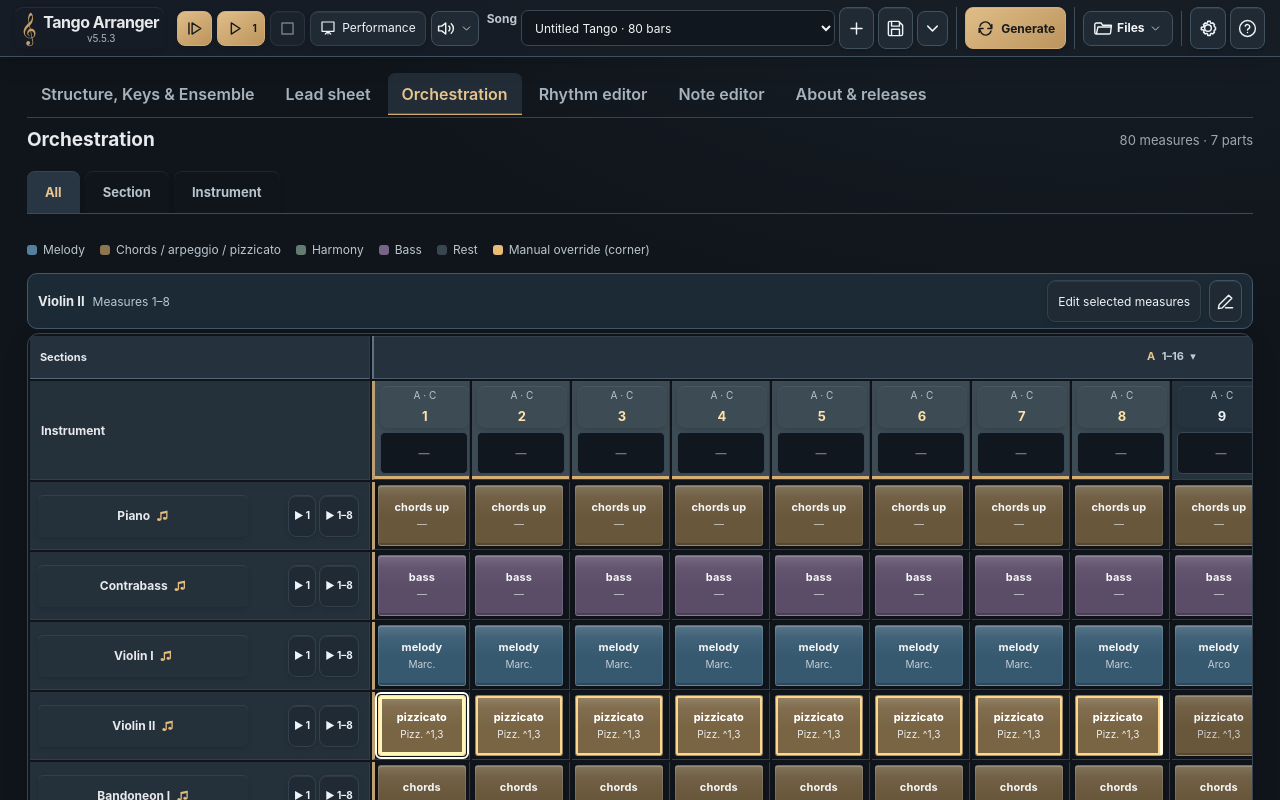
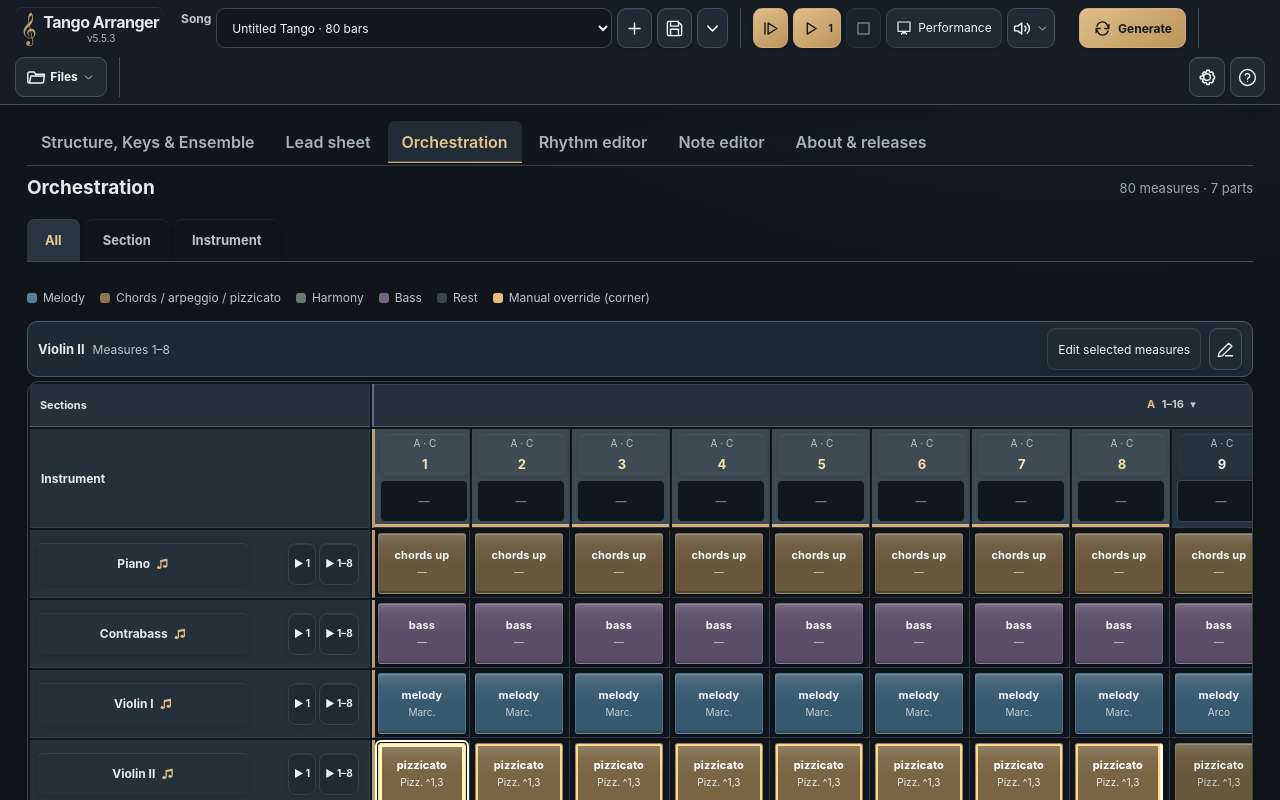
Before and after one commit to niwrA/tango-arranger, a Vue app: page / in a window 1280 px wide. Shown: the top 800 px of the page. Built offline with nearby package versions, Linux system fonts and the light colour scheme.

Commit message:
Normalize toolbar control heights and group alignment across desktop and mobile

```diff
--- a/src/style.css
+++ b/src/style.css
@@ -1223,3 +1223,47 @@ label{line-height:1.35}
   .song-map-scroll .song-map .sticky-instrument,
   .song-map-scroll .song-map tbody th.sticky-instrument{width:340px;min-width:340px;max-width:340px}
 }
+
+
+/* Desktop toolbar: one control height, aligned groups, predictable spacing. */
+@media(min-width:1121px){
+  .app-topbar{
+    display:flex;
+    justify-content:flex-start;
+    align-items:center;
+    column-gap:12px;
+    row-gap:8px;
+    min-height:64px;
+  }
+  .app-topbar .topbar-song{order:1;flex:0 1 560px;max-width:560px;margin-right:0}
+  .app-topbar .topbar-playback{order:2}
+  .app-topbar .topbar-arrange{order:3}
+  .app-topbar .topbar-files{order:4}
+  .app-topbar .topbar-options{order:5;margin-left:auto}
+}
+.app-topbar .topbar-group{align-items:center;gap:5px;padding-right:12px}
+.app-topbar .topbar-group:last-child{padding-right:0}
+.app-topbar .topbar-group button,
+.app-topbar .topbar-group .icon-action,
+.app-topbar .topbar-group .topbar-menu>summary,
+.app-topbar .topbar-group .header-song-picker{
+  height:40px!important;
+  min-height:40px!important;
+  box-sizing:border-box;
+  margin-top:0!important;
+  margin-bottom:0!important;
+  line-height:1.2;
+  border-radius:9px;
+}
+.app-topbar .topbar-group button.performance-topbar-button{height:40px!important;min-height:40px!important}
+.app-topbar .topbar-group .topbar-menu>summary{display:inline-flex;align-items:center;justify-content:center}
+.app-topbar .topbar-group .header-song-picker{padding:7px 11px!important}
+.app-topbar .topbar-group .generate-action{padding:7px 13px!important}
+.app-topbar .topbar-group .files-summary{padding:7px 11px!important}
+@media(max-width:720px){
+  .app-topbar .topbar-group{padding-right:6px;gap:4px}
+  .app-topbar .topbar-group button,
+  .app-topbar .topbar-group .icon-action,
+  .app-topbar .topbar-group .topbar-menu>summary,
+  .app-topbar .topbar-group .header-song-picker{height:38px!important;min-height:38px!important}
+}
```
